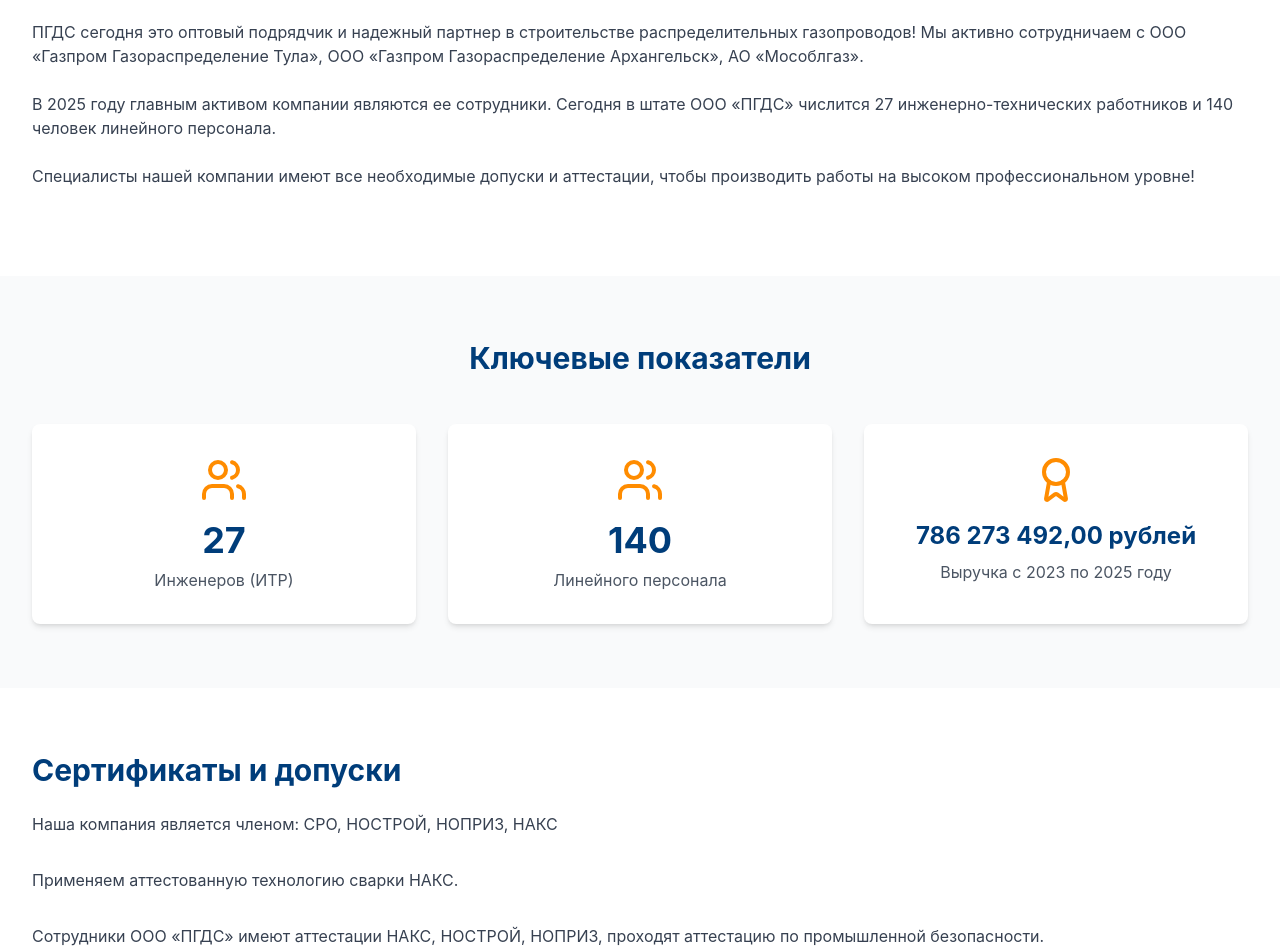
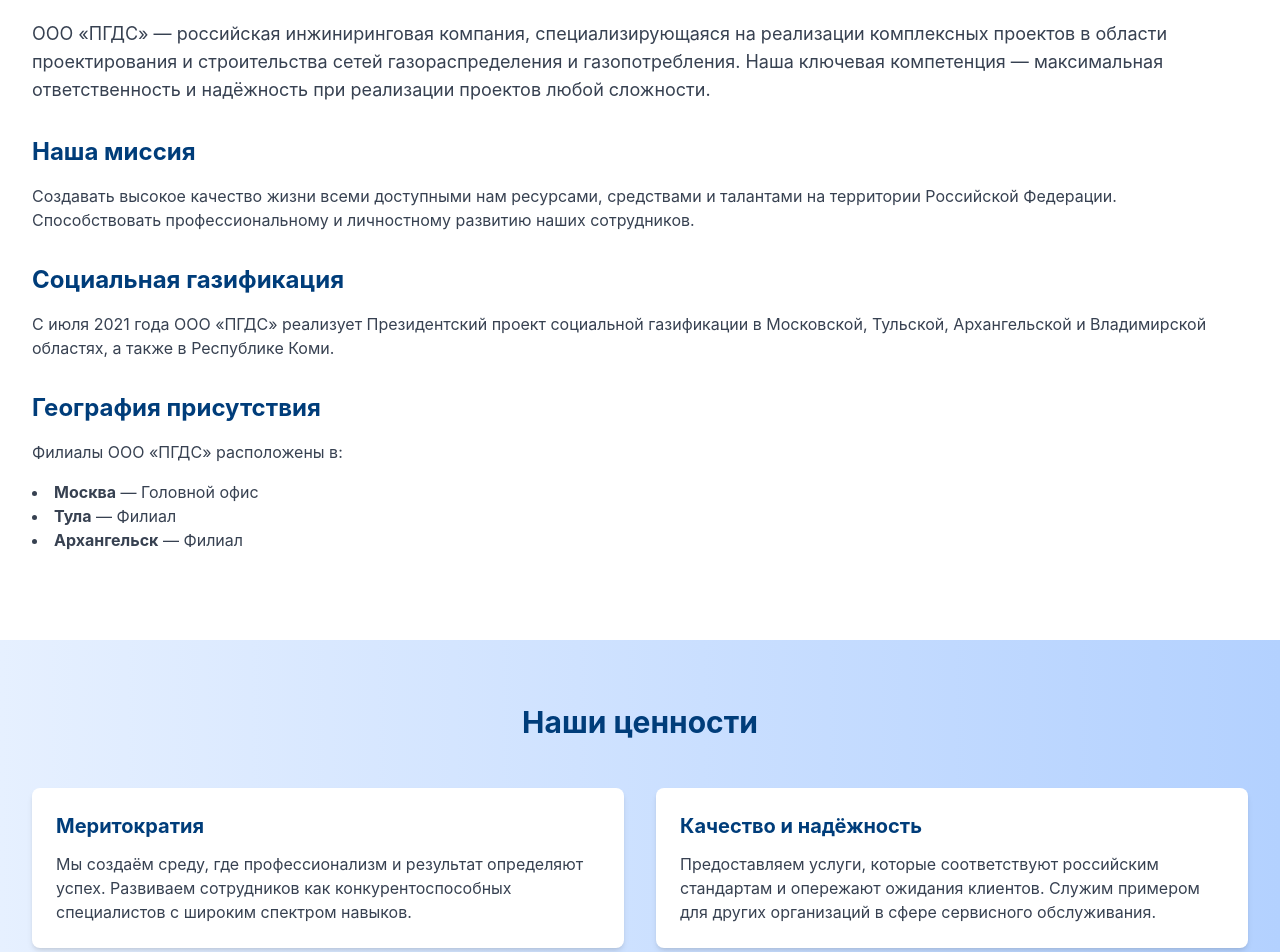
Before and after one commit to strebkov1000-gif/pgds-website, a Next.js app: page /about in a window 1280 px wide. Shown: the part 460-1412 px from the top of the page. Built offline with nearby package versions, Linux system fonts and the light colour scheme.

Commit message:
Update About page to use new company info from client
- Display mission statement
- Show social gasification project details
- List company branches with descriptions
- Add company values section with 4 core values
- Remove hardcoded old text
- Use dynamic content from content.json

```diff
--- a/app/about/page.tsx
+++ b/app/about/page.tsx
@@ -21,24 +21,74 @@
             <h2 className="text-3xl font-bold text-primary-500 mb-6">
               {company.fullName}
             </h2>
+            <p className="text-gray-700 mb-6 text-lg">
+              {company.about}
+            </p>
+
+            {/* Mission */}
+            <h3 className="text-2xl font-bold text-primary-500 mb-4 mt-8">
+              Наша миссия
+            </h3>
             <p className="text-gray-700 mb-6">
-              ПГДС сегодня это оптовый подрядчик и надежный партнер в строительстве
-              распределительных газопроводов! Мы активно сотрудничаем с ООО «Газпром
-              Газораспределение Тула», ООО «Газпром Газораспределение Архангельск»,
-              АО «Мособлгаз».
+              {company.mission}
             </p>
-            <p className="text-gray-700 mb-6">
-              В 2025 году главным активом компании являются ее сотрудники. Сегодня в
-              штате ООО «ПГДС» числится 27 инженерно-технических работников и 140
-              человек линейного персонала.
-            </p>
-            <p className="text-gray-700 mb-6">
-              Специалисты нашей компании имеют все необходимые допуски и аттестации,
-              чтобы производить работы на высоком профессиональном уровне!
-            </p>
+
+            {/* Social Gasification */}
+            {company.socialGasification && (
+              <>
+                <h3 className="text-2xl font-bold text-primary-500 mb-4 mt-8">
+                  {company.socialGasification.title}
+                </h3>
+                <p className="text-gray-700 mb-6">
+                  {company.socialGasification.description}
+                </p>
+              </>
+            )}
+
+            {/* Branches */}
+            {company.branches && company.branches.length > 0 && (
+              <>
+                <h3 className="text-2xl font-bold text-primary-500 mb-4 mt-8">
+                  География присутствия
+                </h3>
+                <p className="text-gray-700 mb-4">
+                  Филиалы ООО «ПГДС» расположены в:
+                </p>
+                <ul className="list-disc list-inside text-gray-700 mb-6">
+                  {company.branches.map((branch, index) => (
+                    <li key={index}>
+                      <strong>{branch.city}</strong> — {branch.type}
+                    </li>
+                  ))}
+                </ul>
+              </>
+            )}
           </div>
         </div>
       </section>
+
+      {/* Values */}
+      {company.values && company.values.length > 0 && (
+        <section className="py-16 bg-gradient-to-r from-primary-50 to-primary-100">
+          <div className="mx-auto max-w-7xl px-4 sm:px-6 lg:px-8">
+            <h2 className="text-3xl font-bold text-primary-500 mb-12 text-center">
+              Наши ценности
+            </h2>
+            <div className="grid grid-cols-1 md:grid-cols-2 gap-8">
+              {company.values.map((value, index) => (
+                <div key={index} className="bg-white p-6 rounded-lg shadow-md">
+                  <h3 className="text-xl font-bold text-primary-500 mb-3">
+                    {value.title}
+                  </h3>
+                  <p className="text-gray-700">
+                    {value.description}
+                  </p>
+                </div>
+              ))}
+            </div>
+          </div>
+        </section>
+      )}
 
       {/* Stats */}
       <section className="py-16 bg-gray-50">
```
